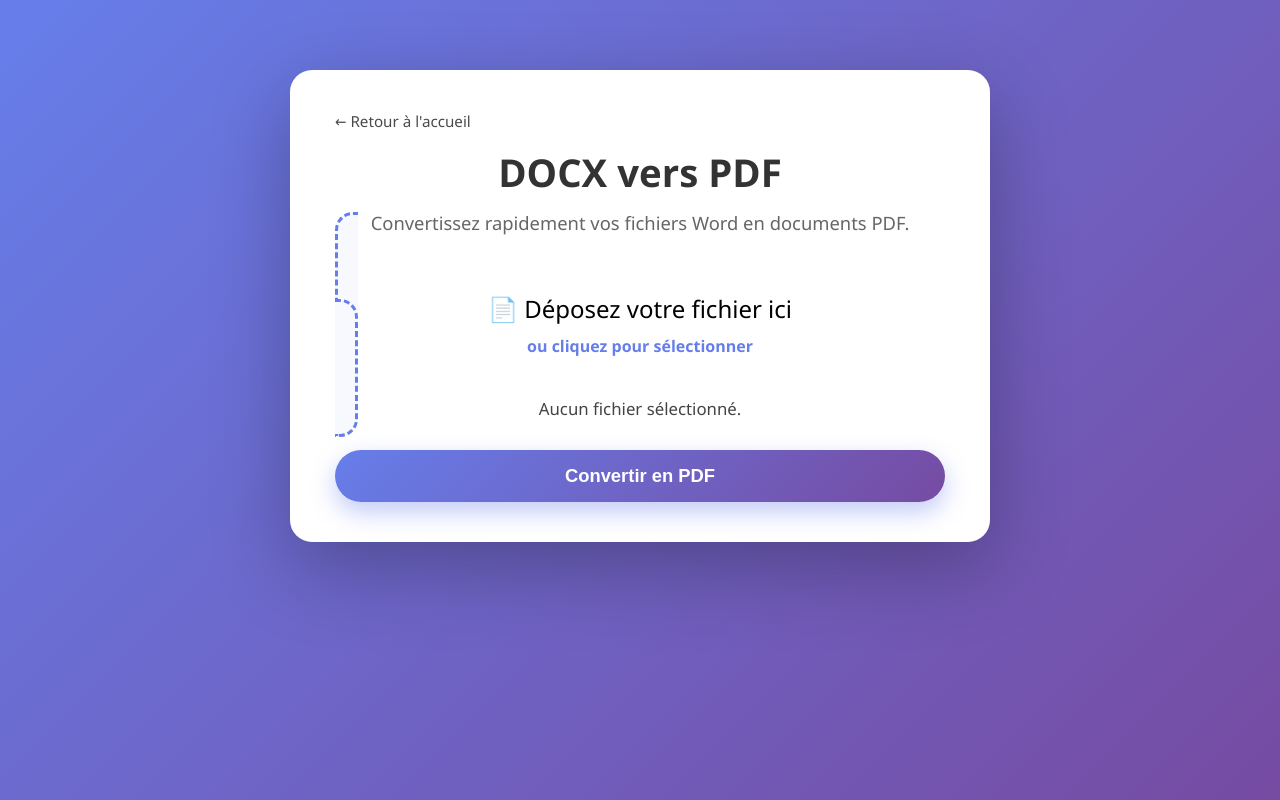
After one commit to psebastiano/TP_PDevel, a Flask app: page /docx2pdf in a window 1280 px wide. The commit adds this page. Run offline with Flask 3, Linux system fonts and the light colour scheme.

Commit message:
ajout de docs vers pdf

```diff
--- a/app.py
+++ b/app.py
@@ -11,12 +11,21 @@ import zipfile
 from pdf2image import convert_from_path
 import io
 import math
+import pythoncom
+from docx2pdf import convert
 
 app = Flask(__name__)
 app.config['UPLOAD_FOLDER'] = tempfile.mkdtemp()
 app.config['MAX_CONTENT_LENGTH'] = 50 * 1024 * 1024
 app.config['ALLOWED_EXTENSIONS'] = {'pdf'}
 app.config['ALLOWED_IMAGE_EXTENSIONS'] = {'png', 'jpg', 'jpeg'}
+# --- DOCX TO PDF FOLDERS ---
+DOCX_UPLOAD = os.path.join(tempfile.gettempdir(), "docx_uploads")
+PDF_OUTPUT = os.path.join(tempfile.gettempdir(), "pdf_outputs")
+
+os.makedirs(DOCX_UPLOAD, exist_ok=True)
+os.makedirs(PDF_OUTPUT, exist_ok=True)
+
 
 
 def allowed_file(filename):
@@ -878,6 +887,50 @@ def download_file(filename):
         return send_file(filepath, as_attachment=True, download_name=download_name)
     return jsonify({'error': 'Fichier introuvable'}), 404
 
+ALLOWED_DOCX = {'docx'}
+
+def allowed_docx(filename):
+    return '.' in filename and filename.rsplit('.', 1)[1].lower() in ALLOWED_DOCX
+
+
+from docx2pdf import convert
+import pythoncom
+
+@app.route('/docx2pdf', methods=['GET', 'POST'])
+def docx_to_pdf():
+    if request.method == 'POST':
+        if 'file' not in request.files:
+            return jsonify({'error': 'Aucun fichier envoyé'}), 400
+
+        file = request.files['file']
+
+        if file.filename == '':
+            return jsonify({'error': 'Veuillez sélectionner un fichier .docx'}), 400
+
+        if allowed_docx(file.filename):
+            filename = secure_filename(file.filename)
+            timestamp = datetime.now().strftime('%Y%m%d_%H%M%S')
+            docx_filename = f"{timestamp}_{filename}"
+            docx_path = os.path.join(DOCX_UPLOAD, docx_filename)
+            file.save(docx_path)
+
+            pdf_filename = docx_filename.replace('.docx', '.pdf')
+            pdf_path = os.path.join(PDF_OUTPUT, pdf_filename)
+
+            try:
+                pythoncom.CoInitialize()      # ← الحل هنا
+                convert(docx_path, pdf_path)
+                pythoncom.CoUninitialize()
+
+                return send_file(pdf_path, as_attachment=True, download_name=pdf_filename)
+
+            except Exception as e:
+                pythoncom.CoUninitialize()
+                return jsonify({'error': 'Erreur de conversion: ' + str(e)}), 500
+
+        return jsonify({'error': 'Format non supporté (seulement .docx)'}), 400
+
+    return render_template('docx2pdf.html')
 
 if __name__ == '__main__':
     os.makedirs(app.config['UPLOAD_FOLDER'], exist_ok=True)
--- /dev/null
+++ b/templates/docx2pdf.html
@@ -0,0 +1,196 @@
+<!DOCTYPE html>
+<html lang="fr">
+<head>
+    <meta charset="UTF-8">
+    <title>DOCX vers PDF</title>
+    <meta name="viewport" content="width=device-width, initial-scale=1.0">
+
+    <style>
+        * { margin:0; padding:0; box-sizing:border-box; }
+
+        body {
+            font-family: 'Segoe UI', Tahoma, sans-serif;
+            background: linear-gradient(135deg, #667eea 0%, #764ba2 100%);
+            min-height: 100vh;
+            display: flex;
+            justify-content: center;
+            align-items: flex-start;
+            padding: 40px 20px;
+        }
+
+        .container {
+            width: 100%;
+            max-width: 700px;
+            background: #ffffff;
+            border-radius: 22px;
+            padding: 40px 45px;
+            margin-top: 30px;
+            box-shadow: 0 25px 80px rgba(0, 0, 0, 0.28);
+            animation: fadeIn 0.5s ease-in-out;
+        }
+
+        @keyframes fadeIn {
+            from { opacity: 0; transform: translateY(20px); }
+            to { opacity: 1; transform: translateY(0); }
+        }
+
+        .back {
+            font-size: 0.95em;
+            text-decoration: none;
+            color: #4a4a4a;
+            margin-bottom: 15px;
+            display: inline-block;
+            transition: 0.2s;
+        }
+
+        .back:hover {
+            transform: translateX(-4px);
+            color: #222;
+        }
+
+        h1 {
+            font-size: 2.4em;
+            text-align: center;
+            color: #333;
+            margin-bottom: 12px;
+        }
+
+        .subtitle {
+            text-align: center;
+            font-size: 1.15em;
+            color: #666;
+            margin-bottom: 35px;
+        }
+
+        /* Upload Zone */
+        .upload-area {
+            border: 3px dashed #667eea;
+            border-radius: 18px;
+            background: #f8f9ff;
+            padding: 55px 20px;
+            text-align: center;
+            cursor: pointer;
+            transition: 0.3s ease-in-out;
+        }
+
+        .upload-area:hover {
+            background: #eef0ff;
+            border-color: #764ba2;
+            transform: scale(1.02);
+        }
+
+        .upload-area input { display: none; }
+
+        .filename {
+            text-align:center;
+            margin-top: 18px;
+            color:#444;
+            font-size: 1.05em;
+            font-weight: 500;
+        }
+
+        /* Buttons */
+        .btn {
+            width: 100%;
+            background: linear-gradient(135deg, #667eea 0%, #764ba2 100%);
+            border: none;
+            border-radius: 30px;
+            padding: 15px 0;
+            margin-top: 30px;
+            font-size: 1.15em;
+            color: white;
+            font-weight: bold;
+            cursor: pointer;
+            box-shadow: 0 10px 25px rgba(102,126,234,0.4);
+            transition: 0.3s;
+        }
+
+        .btn:hover {
+            transform: translateY(-3px);
+            box-shadow: 0 15px 30px rgba(102,126,234,0.6);
+        }
+
+        /* Error Messages */
+        .messages {
+            text-align:center;
+            margin-top: 15px;
+            color: #c0392b;
+            font-size: 0.95em;
+        }
+
+    </style>
+</head>
+
+<body>
+
+<div class="container">
+
+    <a href="/" class="back">&larr; Retour à l'accueil</a>
+
+    <h1>DOCX vers PDF</h1>
+    <p class="subtitle">Convertissez rapidement vos fichiers Word en documents PDF.</p>
+
+    {% with messages = get_flashed_messages() %}
+    {% if messages %}
+      <div class="messages">
+          {% for msg in messages %}
+              <div>{{ msg }}</div>
+          {% endfor %}
+      </div>
+    {% endif %}
+    {% endwith %}
+
+    <form method="POST" enctype="multipart/form-data">
+        <label class="upload-area" id="uploadArea">
+            <div style="font-size: 1.5em; margin-bottom: 10px;">📄 Déposez votre fichier ici</div>
+            <div style="color:#667eea; font-size: 1em; font-weight:600;">ou cliquez pour sélectionner</div>
+            <input type="file" id="fileInput" name="file" accept=".docx">
+        </label>
+
+        <div class="filename" id="fileName">Aucun fichier sélectionné.</div>
+
+        <button class="btn" type="submit">Convertir en PDF</button>
+    </form>
+
+</div>
+
+<script>
+    const uploadArea = document.getElementById("uploadArea");
+    const fileInput  = document.getElementById("fileInput");
+    const fileName   = document.getElementById("fileName");
+
+    uploadArea.addEventListener("click", () => fileInput.click());
+
+    uploadArea.addEventListener("dragover", (e) => {
+        e.preventDefault();
+        uploadArea.style.background = "#eef0ff";
+    });
+
+    uploadArea.addEventListener("dragleave", () => {
+        uploadArea.style.background = "#f8f9ff";
+    });
+
+    uploadArea.addEventListener("drop", (e) => {
+        e.preventDefault();
+        uploadArea.style.background = "#f8f9ff";
+
+        const files = e.dataTransfer.files;
+        if (files.length > 0) {
+            // Fix PRO pour éviter مشاكل الرفع لأول مرة
+            const dt = new DataTransfer();
+            dt.items.add(files[0]);
+            fileInput.files = dt.files;
+
+            fileName.textContent = files[0].name;
+        }
+    });
+
+    fileInput.addEventListener("change", () => {
+        fileName.textContent = fileInput.files.length > 0
+            ? fileInput.files[0].name
+            : "Aucun fichier sélectionné.";
+    });
+</script>
+
+</body>
+</html>
```
Also changed, not shown: templates/home.html (+7 -0 lines).
